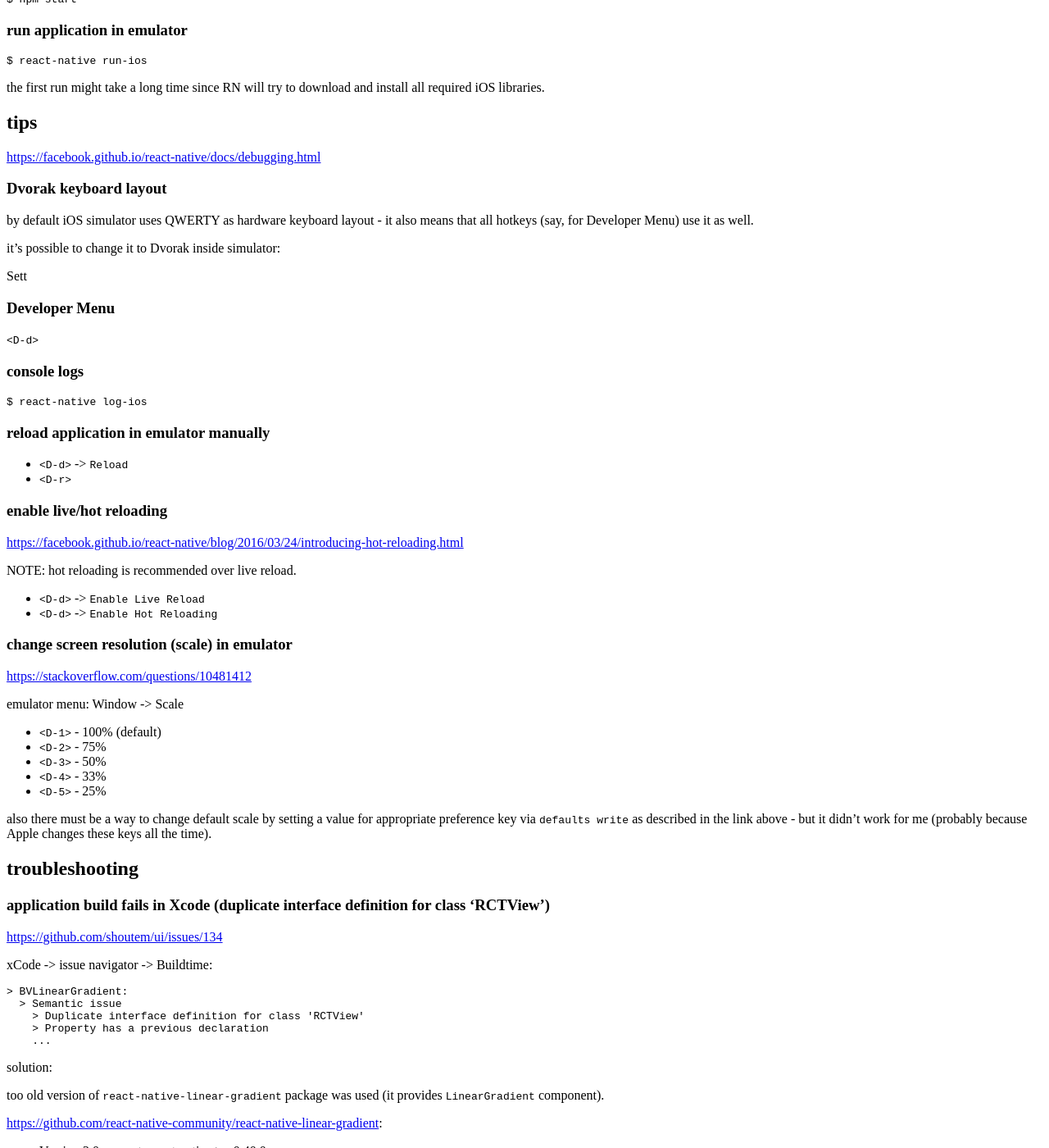
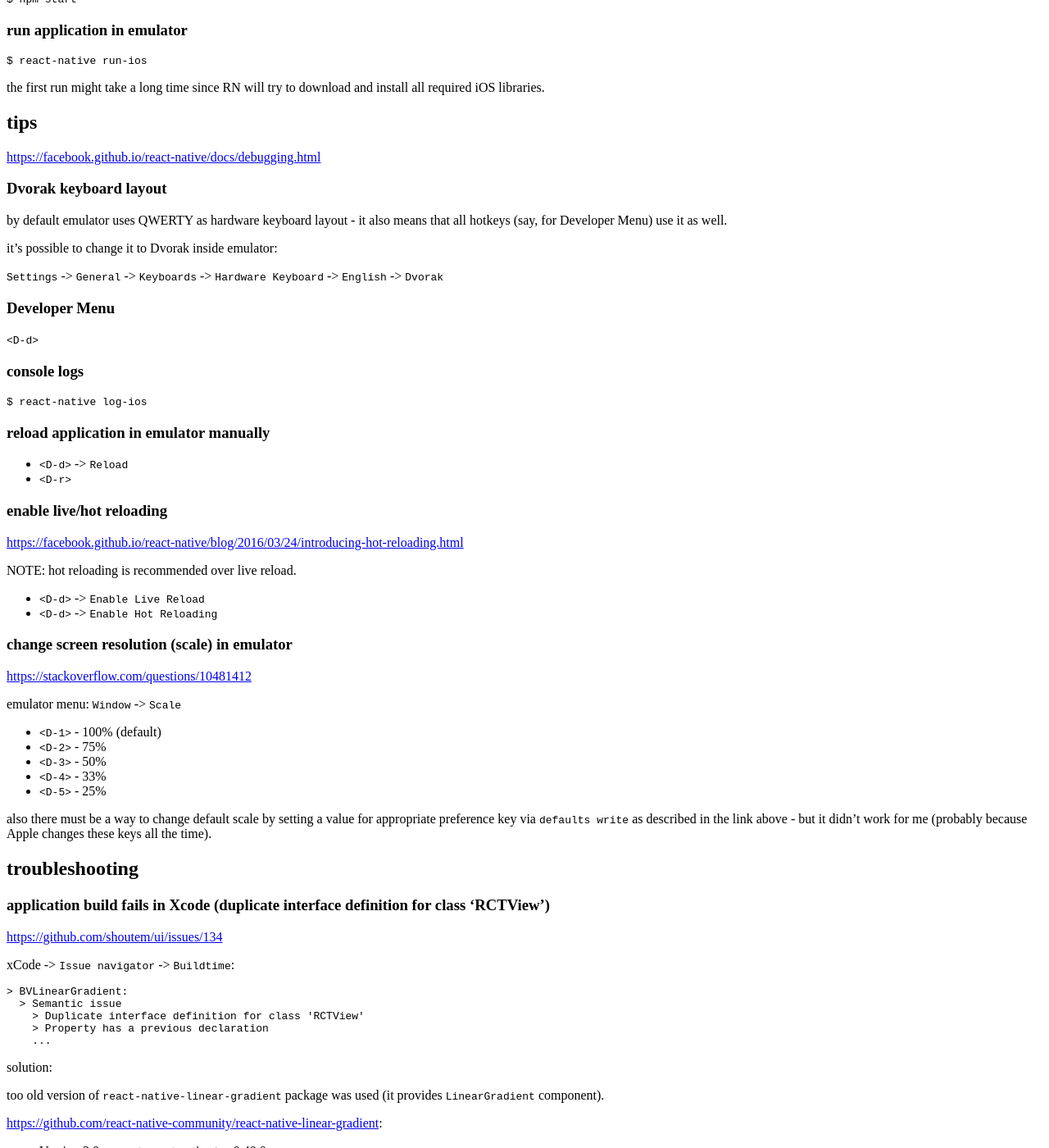
Before and after one commit to tap349/tap349.github.io, a Jekyll site: the page built from _posts/2017-05-25-react-native-ios.md, in a window 1280 px wide and 1400 px high, scrolled down 1029 px. Shown: the whole window at 82% size. Built offline with Jekyll 4.4.1, drawn with Linux system fonts in a browser that asks for light colours; some of the changed text lies outside the part shown.

Commit message:
update 2017-05-26_13:01:57

````diff
--- a/_posts/2017-05-25-react-native-ios.md
+++ b/_posts/2017-05-25-react-native-ios.md
@@ -60,12 +60,12 @@
 
 ### Dvorak keyboard layout
 
-by default iOS simulator uses QWERTY as hardware keyboard layout - it
+by default emulator uses QWERTY as hardware keyboard layout - it
 also means that all hotkeys (say, for Developer Menu) use it as well.
 
-it's possible to change it to Dvorak inside simulator:
+it's possible to change it to Dvorak inside emulator:
 
-Sett
+`Settings` -> `General` -> `Keyboards` -> `Hardware Keyboard` -> `English` -> `Dvorak`
 
 ### Developer Menu
 
@@ -95,7 +95,7 @@
 
 <https://stackoverflow.com/questions/10481412>
 
-emulator menu: Window -> Scale
+emulator menu: `Window` -> `Scale`
 
 - `<D-1>` - 100% (default)
 - `<D-2>` - 75%
@@ -114,7 +114,7 @@
 
 <https://github.com/shoutem/ui/issues/134>
 
-xCode -> issue navigator -> Buildtime:
+xCode -> `Issue navigator` -> `Buildtime`:
 
 ```sh
 > BVLinearGradient:
@@ -152,7 +152,7 @@
 
 - manually edit files in `react-native-linear-gradient` package
 
-  Xcode -> Project navigator
+  Xcode -> `Project navigator`
 
   replace old imports with new ones in all files inside
   _my_app/Libraries/BVLinearGradient.xcodeproj/BVLinearGradient/_:
````
